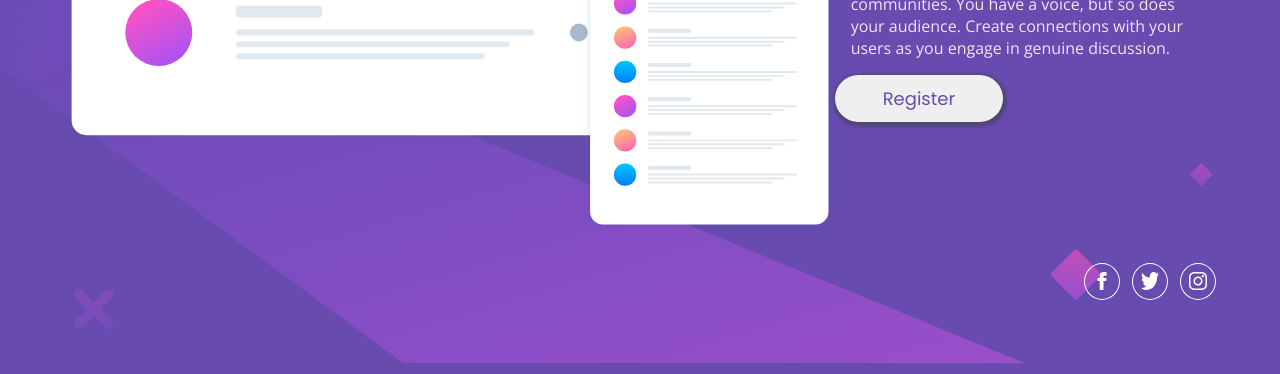
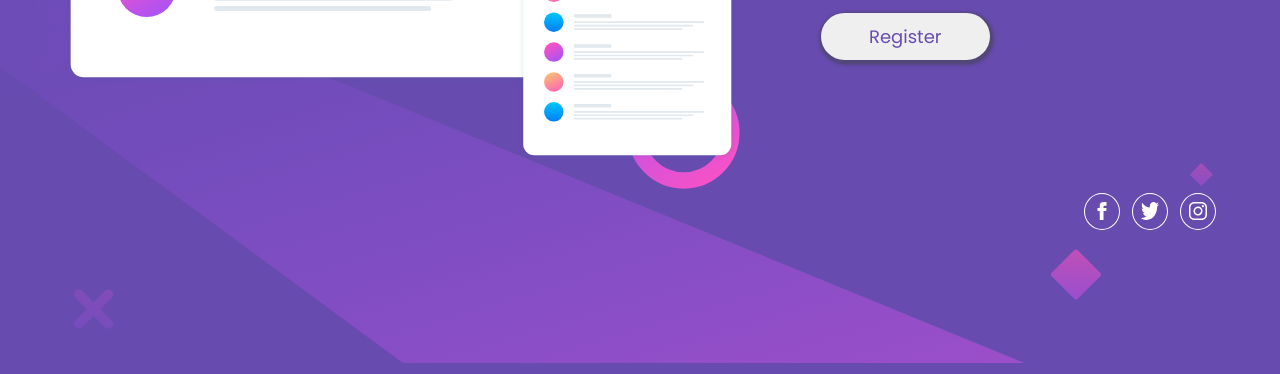
Before and after one commit to eliseuSousa/huddle, a plain HTML site: page index.html in a window 1280 px wide. Shown: the part 426-800 px from the top of the page. Drawn offline with nearby package versions, Linux system fonts and the light colour scheme.

Commit message:
Add arquivo README

```diff
--- a/assets/css/style.css
+++ b/assets/css/style.css
@@ -17,7 +17,7 @@ main {
 }
 
 main img.mockups {
-  height: 55rem;
+  height: 48rem;
 }
 
 div.conteudo {
@@ -36,7 +36,7 @@ div.conteudo p.paragrafo {
   font-family: 'Open Sans', sans-serif;
   font-size: 1.6rem;
   font-weight: 400;
-  margin: 1.6rem;
+  margin: 1.6rem 0rem;
 }
 
 div.conteudo button.register {
```
Also changed, not shown: huddle.png (added), 1 other file.
